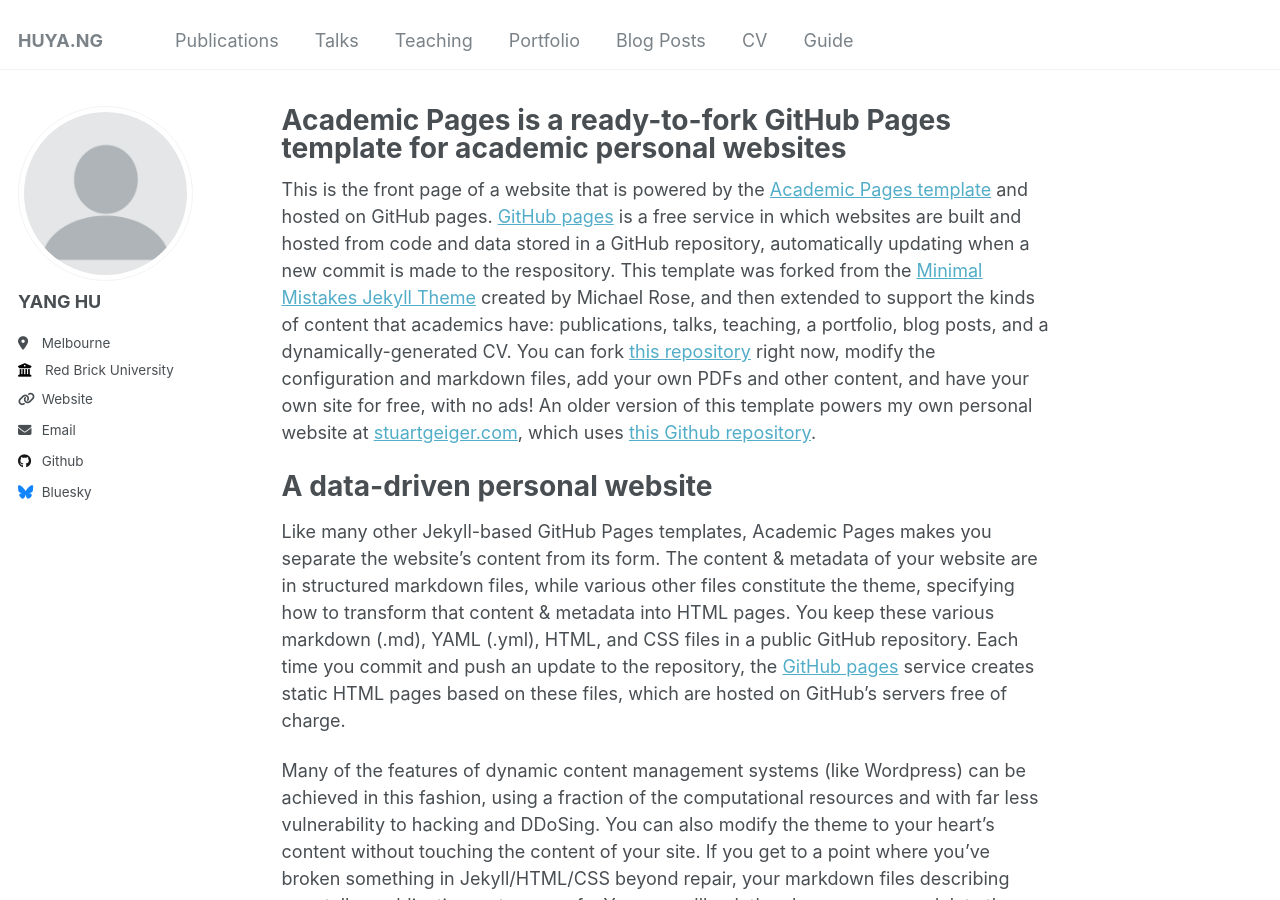
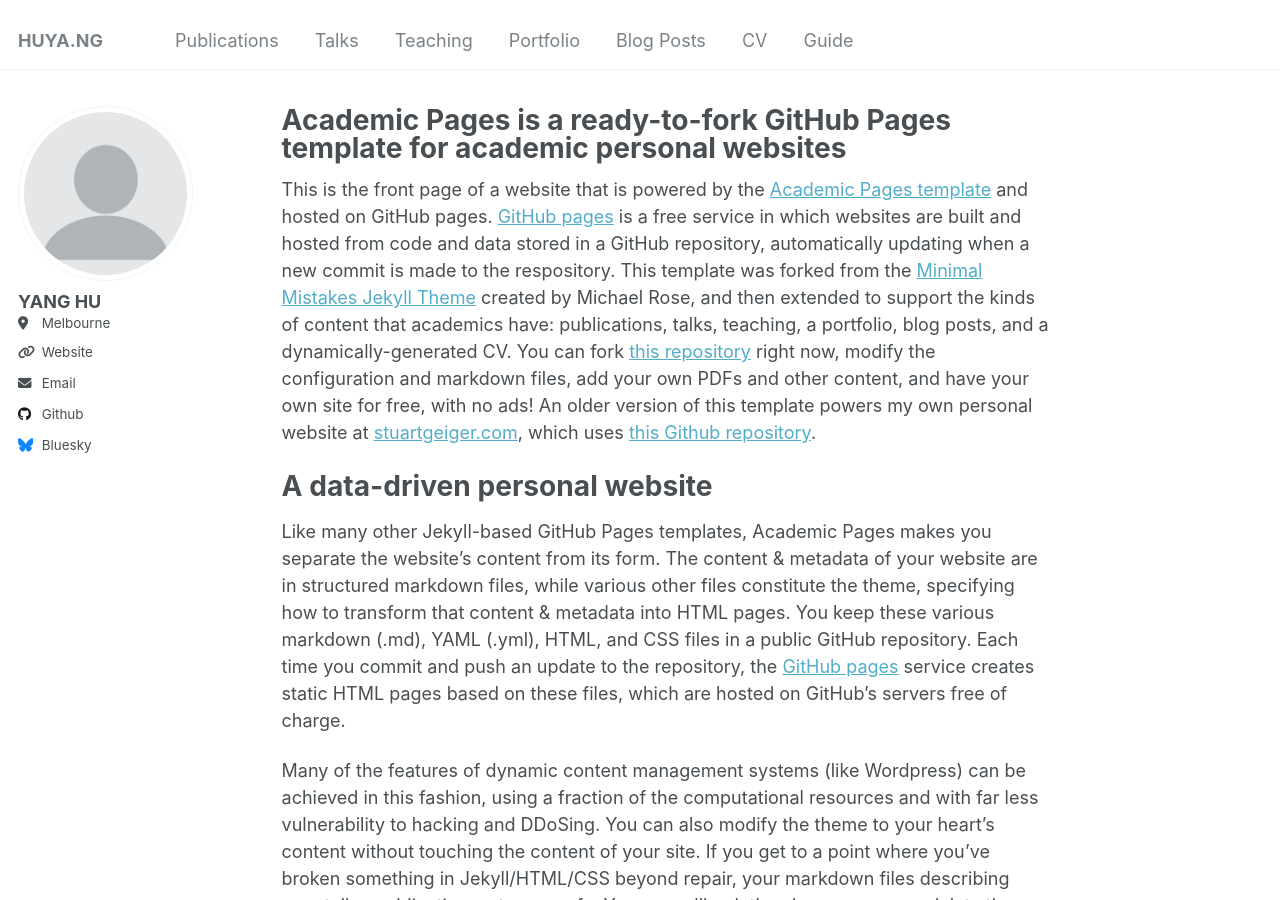
Before and after one commit to youtonghy/HUYA.NG, a Jekyll site: the page built from _pages/about.md, in a window 1280 px wide and 900 px high. Built offline with Jekyll 4.4.1, drawn with Linux system fonts in a browser that asks for light colours.

Commit message:
Update _config.yml

```diff
--- a/_config.yml
+++ b/_config.yml
@@ -24,9 +24,9 @@ author:
   avatar           : "profile.png"
   name             : "YANG HU"
   pronouns         : # example: "he/him"
-  bio              : ""
+  bio              :
   location         : "Melbourne"
-  employer         : "Red Brick University"
+  employer         :
   uri              : "https://huya.ng"
   email            : "i@huya.ng"
 
```
